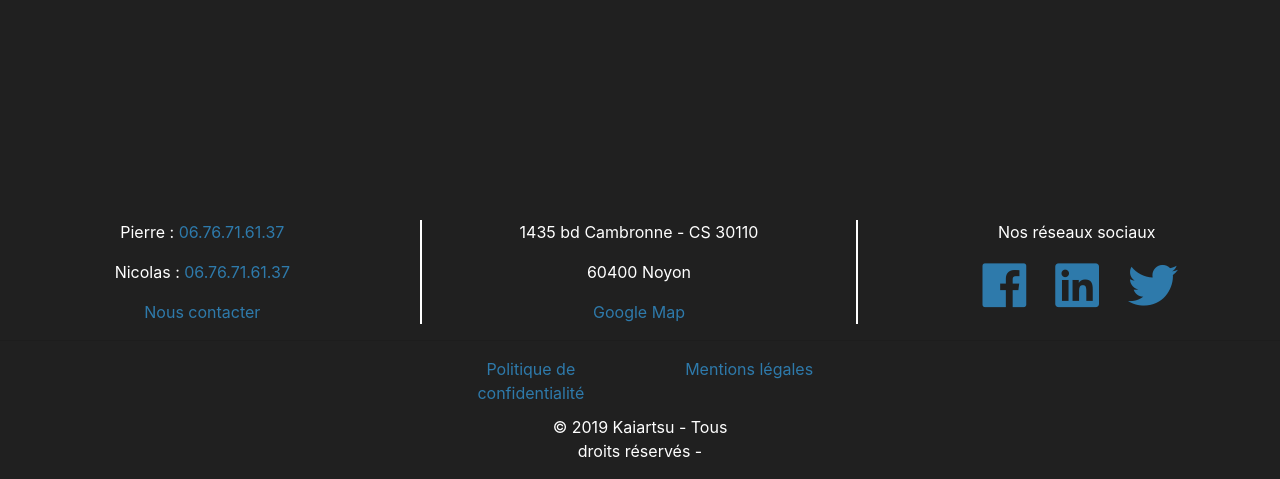
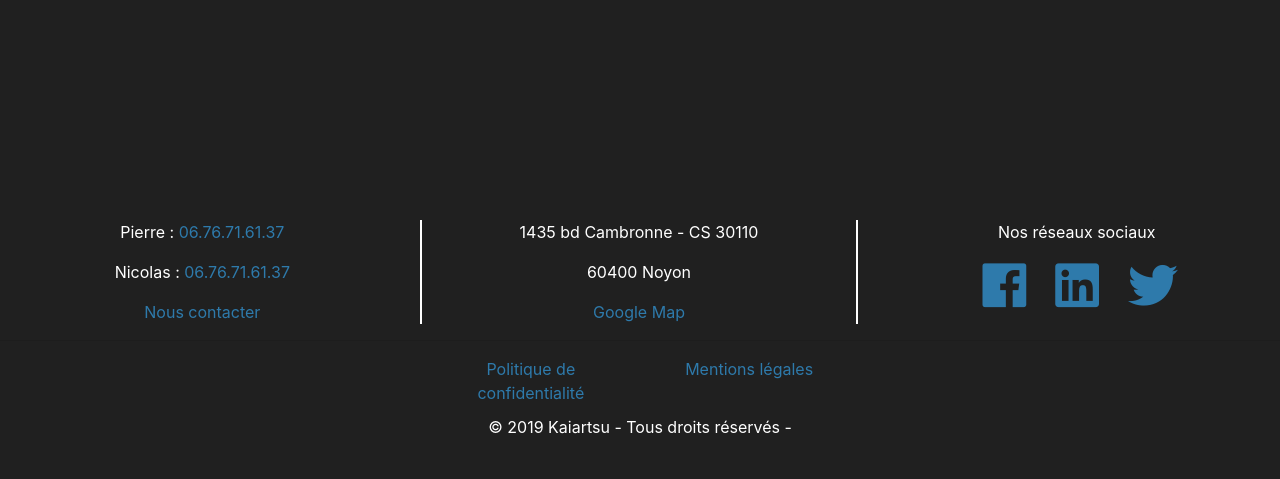
Before and after one commit to chromatyk/kaiartsuv2, a PHP site: page / in a window 1280 px wide. Shown: the part 3000-3479 px from the top of the page. After the commit the page ends 3434 px from the top, so only its background shows below. Run offline with PHP 8.4, Linux system fonts and the light colour scheme; some web fonts are replaced.

Commit message:
Menu, bouton en savoir plus et alignement

```diff
--- a/include/footer.php
+++ b/include/footer.php
@@ -1,4 +1,4 @@
-<footer class="footer">
+<footer class="footer sectionScroll panel panel3" data-section-name="foot">
   <div class="row adresseAll" id="adresseFoot">
       <div class="col-4 barre">
         <div class="row">
@@ -51,7 +51,7 @@
     </div>
   </div>
   <div class="row">
-    <div id="copyright" class="offset-lg-5 col-xs- 5 col-lg-2">
+    <div id="copyright" class=" col-xs- 5 col-lg-12">
       <p>© 2019 Kaiartsu - Tous droits réservés - </p>
     </div>
   </div>
```
